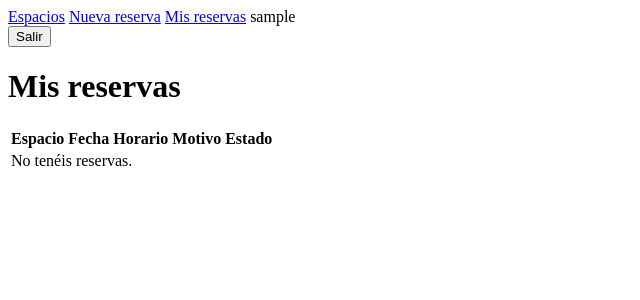
After one commit to Hugopairo/ReservandoAJavi, a Django app: page /reservas/mias/ in a window 1280 px wide. The commit adds this page. Shown: the top 300 px of the page, without its empty margins (0-640 px from the left). Run offline with Django 5.2, Linux system fonts and the light colour scheme; the visitor is signed in with stand-in values (Sample User, id 1); data that the repository does not hold is empty.

Commit message:
fase 8
michas cosas ayuda

```diff
--- a/config/settings.py
+++ b/config/settings.py
@@ -149,3 +149,7 @@ LOGGING = {
         },
     },
 }
+# fase 8: urls de login y logout
+LOGIN_URL = "login"  # a dónde se manda a quien no ha iniciado sesión
+LOGIN_REDIRECT_URL = "reservas:lista"  # a dónde se va después de entrar
+LOGOUT_REDIRECT_URL = "reservas:lista"  # a dónde se va después de salir
--- a/config/urls.py
+++ b/config/urls.py
@@ -3,5 +3,7 @@ from django.urls import include, path
 
 urlpatterns = [
     path("admin/", admin.site.urls),
+    # rutas de usuarios que Django trae hechas: cuentas/login/, cuentas/logout/...
+    path("cuentas/", include("django.contrib.auth.urls")),
     path("", include("reservas.urls")),
 ]
--- a/reservas/templates/reservas/base.html
+++ b/reservas/templates/reservas/base.html
@@ -8,6 +8,19 @@
   <body>
     <header>
       <a href="{% url 'reservas:lista' %}">Espacios</a>
+      {# el menú cambia según si se ha iniciado sesión o no #}
+      {% if user.is_authenticated %}
+      <a href="{% url 'reservas:nueva' %}">Nueva reserva</a>
+      <a href="{% url 'reservas:mias' %}">Mis reservas</a>
+      <span>{{ user.username }}</span>
+      {# cerrar sesión solo admite POST: por eso es un formulario y no un enlace #}
+      <form method="post" action="{% url 'logout' %}">
+        {% csrf_token %}
+        <button type="submit">Salir</button>
+      </form>
+      {% else %}
+      <a href="{% url 'login' %}">Entrar</a>
+      {% endif %}
     </header>
     <main>{% block contenido %}{% endblock %}</main>
   </body>
--- /dev/null
+++ b/reservas/templates/reservas/mis_reservas.html
@@ -0,0 +1,35 @@
+{% extends "reservas/base.html" %}
+{% block titulo %}Mis reservas{% endblock %}
+{% block contenido %}
+<h1>Mis reservas</h1>
+<table>
+  <thead>
+    <tr>
+      <th>Espacio</th>
+      <th>Fecha</th>
+      <th>Horario</th>
+      <th>Motivo</th>
+      <th>Estado</th>
+    </tr>
+  </thead>
+  <tbody>
+    {# reservas es el context_object_name de la vista #}
+    {% for reserva in reservas %}
+    <tr>
+      <td>{{ reserva.espacio.nombre }}</td>
+      {# date y time son filtros: cambian el formato al mostrar #}
+      <td>{{ reserva.fecha|date:"d/m/Y" }}</td>
+      <td>{{ reserva.hora_inicio|time:"H:i" }} - {{ reserva.hora_fin|time:"H:i" }}</td>
+      <td>{{ reserva.motivo }}</td>
+      {# muestra el texto legible del estado, no el valor guardado #}
+      <td>{{ reserva.get_estado_display }}</td>
+    </tr>
+    {# empty: se muestra si la lista está vacía #}
+    {% empty %}
+    <tr>
+      <td colspan="5">No tenéis reservas.</td>
+    </tr>
+    {% endfor %}
+  </tbody>
+</table>
+{% endblock %}
--- a/reservas/urls.py
+++ b/reservas/urls.py
@@ -9,4 +9,7 @@ urlpatterns = [
     path("", views.ListaEspacios.as_view(), name="lista"),
     # <int:pk> recoge el número del espacio de la dirección
     path("espacios/<int:pk>/", views.DetalleEspacio.as_view(), name="detalle"),
+    # fase 8: crear una reserva y ver las mías
+    path("reservas/nueva/", views.ReservaCreateView.as_view(), name="nueva"),
+    path("reservas/mias/", views.MisReservasView.as_view(), name="mias"),
 ]
--- a/reservas/views.py
+++ b/reservas/views.py
@@ -1,7 +1,10 @@
 # reservas/views.py
+from django.contrib.auth.mixins import LoginRequiredMixin
+from django.urls import reverse_lazy
 from django.utils import timezone
-from django.views.generic import DetailView, ListView
+from django.views.generic import CreateView, DetailView, ListView
 
+from .forms import ReservaForm
 from .models import Espacio, Reserva
 
 
@@ -24,9 +27,7 @@ class DetalleEspacio(DetailView):
     # manda datos extra a la plantilla
     def get_context_data(self, **kwargs):
         # primero, lo que ya prepara la clase padre
-        contexto = super().get_context_data(
-            **kwargs
-        )
+        contexto = super().get_context_data(**kwargs)
 
         # reservas de este espacio (self.object)
         contexto["reservas"] = (
@@ -40,3 +41,32 @@ class DetalleEspacio(DetailView):
         )
 
         return contexto
+
+
+# Fase 8: crear una nueva reserva (protegida con inicio de sesión)
+# LoginRequiredMixin va a la izquierda: comprueba la sesión antes que la vista
+class ReservaCreateView(LoginRequiredMixin, CreateView):
+    # formulario que se muestra y se valida (ejecuta también el clean() del modelo)
+    form_class = ReservaForm
+    template_name = "reservas/reserva_form.html"
+    # adónde ir al guardar; lazy porque las rutas aún no están cargadas
+    success_url = reverse_lazy("reservas:mias")
+
+    # solo se llama si el formulario es válido
+    def form_valid(self, form):
+        # la reserva queda a nombre de quien ha iniciado sesión, antes de guardarla
+        form.instance.usuario = self.request.user
+        # la clase padre guarda y redirige; el estado queda en pendiente (por defecto)
+        return super().form_valid(form)
+
+
+# Fase 8: listado de reservas del usuario actual
+class MisReservasView(LoginRequiredMixin, ListView):
+    template_name = "reservas/mis_reservas.html"
+    context_object_name = "reservas"
+
+    def get_queryset(self):
+        # solo mis reservas; select_related trae el espacio en la misma consulta
+        return Reserva.objects.filter(usuario=self.request.user).select_related(
+            "espacio"
+        )
```
Also changed, not shown: reservas/forms.py (added, +29 -0 lines), reservas/templates/registration/login.html (added, +14 -0 lines), reservas/templates/reservas/reserva_form.html (added, +10 -0 lines).
